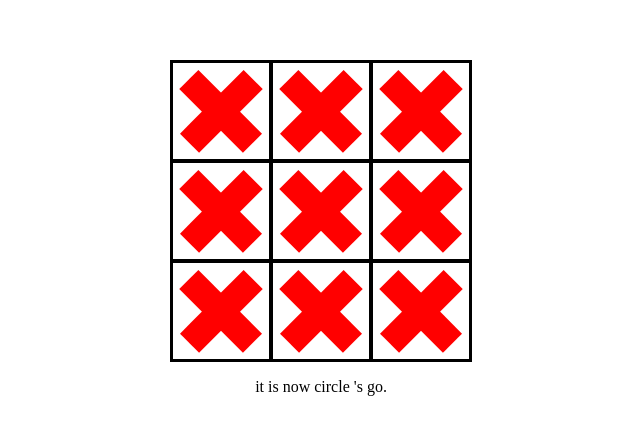
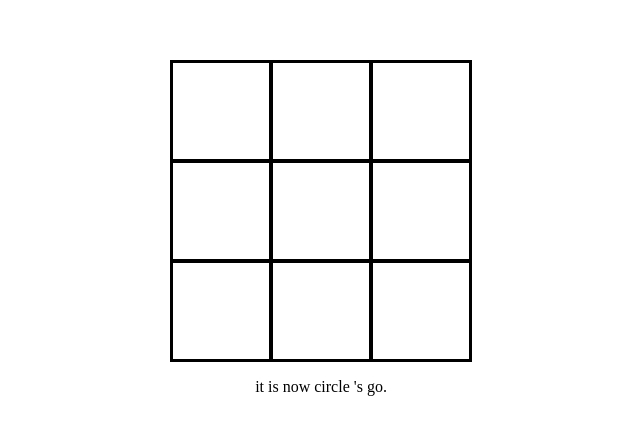
Before and after one commit to chelahcynthia/tic-tac-toe, a React (Vite) app: page / in a window 1280 px wide. Shown: the part 172-606 px from the top of the page, without its empty margins (319-959 px from the left). Built offline with nearby package versions, Linux system fonts and the light colour scheme.

Commit message:
Added setGo to the cells

```diff
--- a/src/App.jsx
+++ b/src/App.jsx
@@ -18,6 +18,7 @@ const App  = () =>  {
       cell={cell}
       setCells={setCells}
       go={go}
+      setGo={setGo}
       />
       )}
 
--- a/src/components/Cell.jsx
+++ b/src/components/Cell.jsx
@@ -1,17 +1,24 @@
 import React from "react";
 
-export default function cell({ id, cell, setCells }) {
+export default function cell({ id, cell, setCells,go }) {
   const handleClick = (e) => {
     const taken = e.target.firstChild.classList.contains("circle") ||
     e.target.firstChild.classList.contains("cross")
 
     if (!taken) {
+      if (go === "circle") {
+        e.target.firstChild.classList.add("circle")
 
     }
+    if (go === "cross") {
+      e.target.firstChild.classList.add("cross")
+
+  }
+}
 
   };
 
   return <div className="square" id={id} onClick={handleClick}>
-    <div className="cross"></div>
+    <div className={cell}></div>
   </div>;
 }
```
